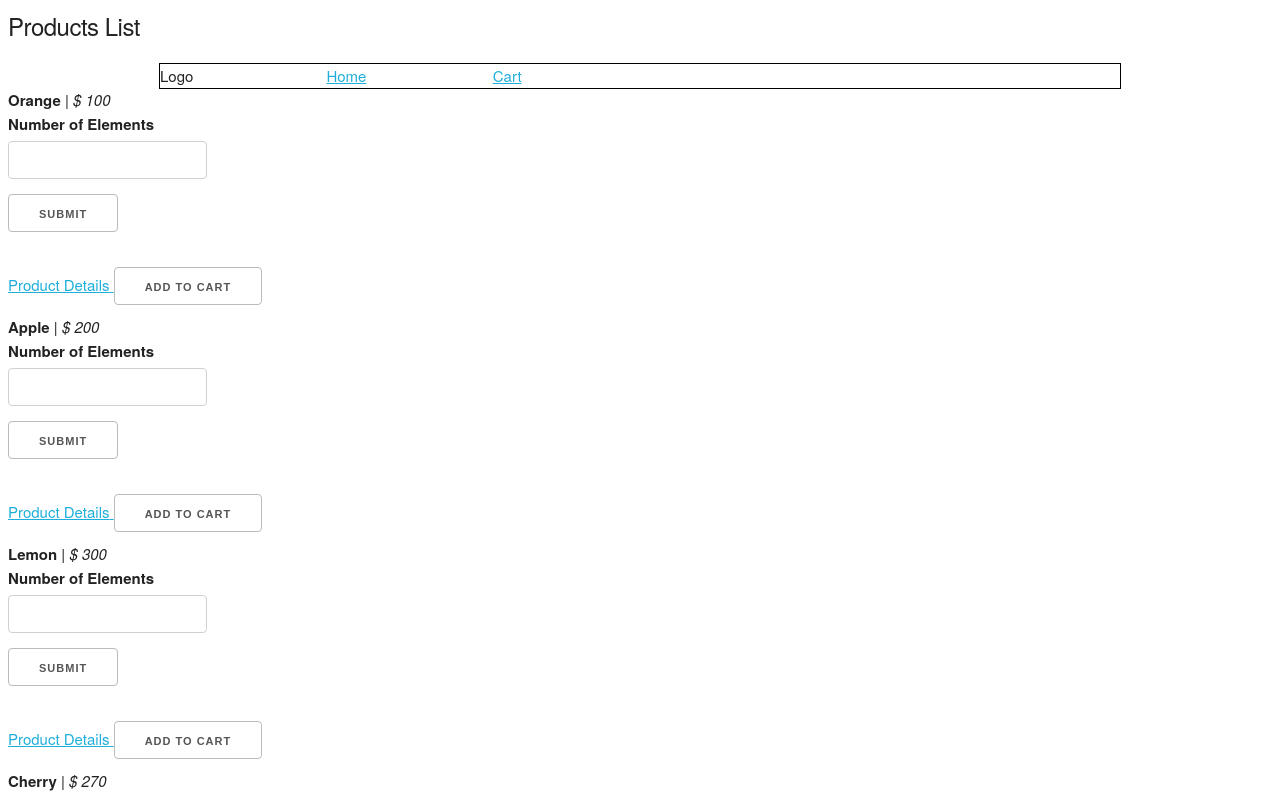
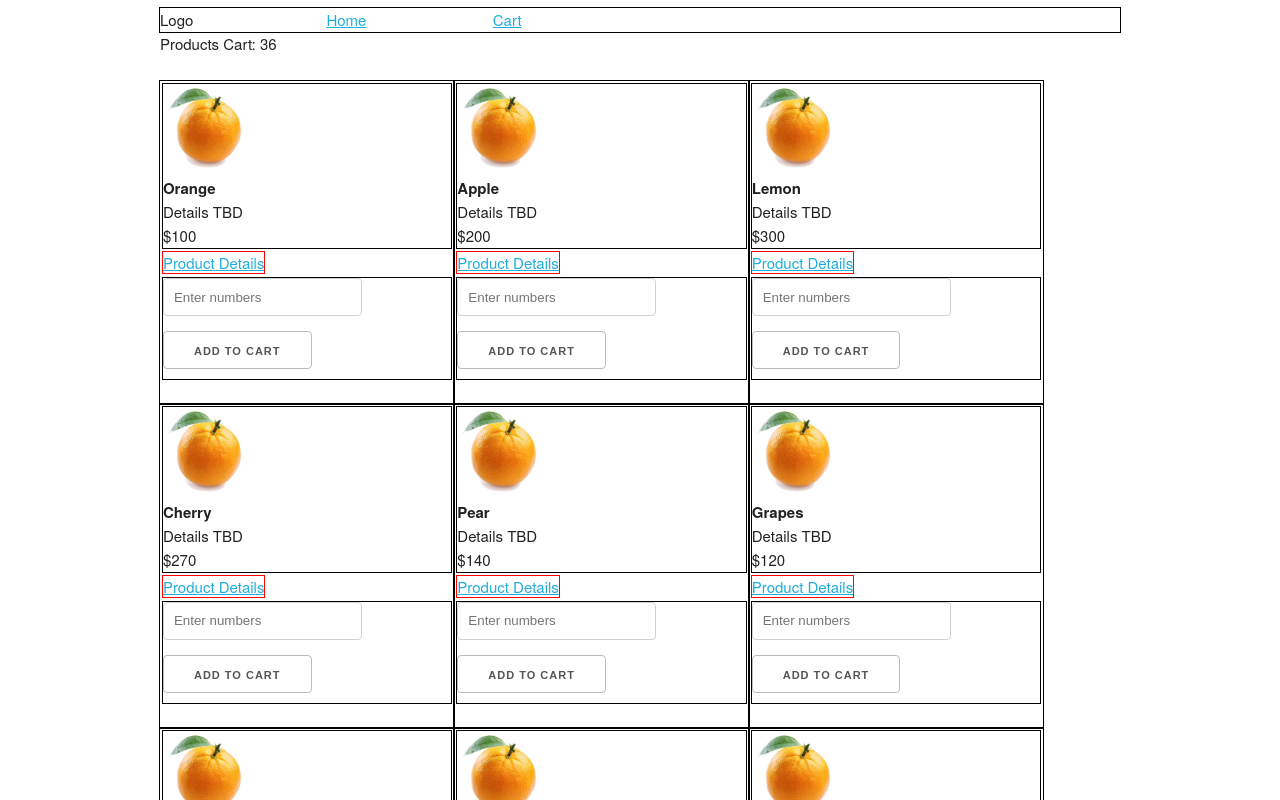
Before and after one commit to giu2000/FruitsStore, a React (Create React App) app in the folder fruits_store/: page /products_list in a window 1280 px wide. Shown: the top 800 px of the page. Built offline with nearby package versions, Linux system fonts and the light colour scheme; data requests are answered from the project's data file.

Commit message:
refactor products list

```diff
--- a/fruits_store/db.json
+++ b/fruits_store/db.json
@@ -4,7 +4,8 @@
       "id": "1",
       "name": "Orange",
       "description": "Description",
-      "price": "100"
+      "price": "100",
+      "image_src": "./orange.jpg"
     },
     {
       "id": "2",
@@ -67,8 +68,8 @@
       "name": "Apple",
       "description": "Description",
       "price": "200",
-      "quantity": 2,
-      "productTotalPrice": 600
+      "quantity": 10,
+      "productTotalPrice": 2200
     },
     {
       "id": "3",
@@ -85,6 +86,30 @@
       "price": "270",
       "quantity": 1,
       "productTotalPrice": 270
+    },
+    {
+      "id": "1",
+      "name": "Orange",
+      "description": "Description",
+      "price": "100",
+      "quantity": 4,
+      "productTotalPrice": 400
+    },
+    {
+      "id": "7",
+      "name": "WaterMelon",
+      "description": "Description",
+      "price": "290",
+      "quantity": 9,
+      "productTotalPrice": 2610
+    },
+    {
+      "id": "8",
+      "name": "Pineapple",
+      "description": "Description",
+      "price": "40",
+      "quantity": 9,
+      "productTotalPrice": 360
     }
   ]
 }
--- a/fruits_store/src/components/Cart.js
+++ b/fruits_store/src/components/Cart.js
@@ -31,7 +31,7 @@ import Navbar, { homeConfig, productListConfig} from './Navbar';
 //Component Empty Cart
 const EmptyCart = ({pathLink, text}) => {
     return(
-        <div className='container'>
+        <div className='telwe columns'>
             <div className='row' style={{outline: '1px solid black', display:'grid'}}>
                 <p style={{textAlign: 'center'}}>{EMPTY_CART}</p>
                 <CustomLink
@@ -90,7 +90,7 @@ export default class Cart extends React.Component{
     render(){
         const { cart: { isLoading, error, products, totalPrice, counter } } = this.props;
         return(
-            <div>
+            <div className='container'>
 
                 <Navbar firstConfig={homeConfig} secondConfig={productListConfig}/>
                 {isLoading && <Loading />}
@@ -98,8 +98,8 @@ export default class Cart extends React.Component{
 
                 {products.length === 0 ?
                     <EmptyCart pathLink={products_list} text={BACK_TO_PRODUCTS_LIST_LINK} />
-                    : <div className='container' style={{outline:'1px solid black'}}>
-                        <div className='row' style={{outline: '1px solid red'}}>
+                    : <div className='row' style={{ outline: '1px solid red' }}>
+                        <div className='telwe columns' style={{outline:'1px solid black'}}>
                             <table className='eight columns' style={{outline:'1px solid green'}}>
                                 <thead>
                                     <tr>
--- a/fruits_store/src/components/FormComponent.js
+++ b/fruits_store/src/components/FormComponent.js
@@ -1,17 +1,30 @@
 import React from 'react';
 import { Field, reduxForm } from 'redux-form';
 
+const parseInputToNumber = value => value ? parseInt(value) : 0;
+
 let FormComponent = props => {
-    const { handleSubmit } = props;
+    const { handleSubmit, name } = props;
     return (
-        <form onSubmit={handleSubmit}>
-            <div>
-                <label htmlFor="numberProducts">Number of Elements</label>
-                <Field name={props.name}  component="input" type="text"/>
-            </div>
-            <button type="submit">Submit</button>
-        </form>
+        <div style={{outline: '1px solid black', margin:'1%'}}>
+            <form onSubmit={handleSubmit} className='row'>
+                <div>
+                    <Field
+                        name={name}
+                        component="input"
+                        type="number"
+                        placeholder="Enter numbers"
+                        normalize={parseInputToNumber}
+                    />
+                </div>
+                <div>
+                    <button type="submit">Add to cart</button>
+                </div>
+            </form>
+        </div>
     )
 }
 
 export default FormComponent = reduxForm({ form: 'numberElements' })(FormComponent);
+
+// <label htmlFor="numberProducts"></label>
--- a/fruits_store/src/components/ItemLi.js
+++ b/fruits_store/src/components/ItemLi.js
@@ -3,7 +3,7 @@ import PropTypes from 'prop-types';
 
 const ItemLi = ({children}) => {
     return(
-        <div>
+        <div className='four columns' style={{ outline: '1px solid black', marginLeft:'0%' }}>
             {children}
         </div>
     )
--- a/fruits_store/src/components/Navbar.js
+++ b/fruits_store/src/components/Navbar.js
@@ -28,7 +28,7 @@ export const productListConfig = {
 
 let Navbar = ({firstConfig, secondConfig}) => {
             return (
-                <div className='container'>
+                <div className='telwe columns'>
                     <div className='row' style={{ outline: '1px solid black' }}>
                         <div className='two columns'>Logo</div>
                         <div className='two columns'>
--- a/fruits_store/src/components/Product.js
+++ b/fruits_store/src/components/Product.js
@@ -1,10 +1,17 @@
 import React from 'react';
 import PropTypes from 'prop-types';
 
-const Product = ({name, price}) => {
+const Product = ({ name, price}) => {
     return (
-        <div>
-            <b>{name}</b> | <i>$ {price}</i>
+        <div style={{outline: '1px solid black', margin:'1%'}}>
+            <img src={require('./orange.jpg')} style= {{ width: "30%", height: "30%" }}/>
+            <div>
+                <b>{name}</b>
+            </div>
+            <div>Details TBD</div>
+            <div>
+                ${price}
+            </div>
         </div>)
 }
 
--- a/fruits_store/src/components/ProductList.js
+++ b/fruits_store/src/components/ProductList.js
@@ -6,12 +6,10 @@ import CustomLink from './CustomLink';
 import Loading from './Loading';
 import ErrorComponent from './ErrorComponent';
 import ItemLi from './ItemLi';
-import TitlePage from './TitlePage';
 import CartProductsCounter from './CartProductsCounter';
 import FormComponent from './FormComponent';
 import { product_details, home, cart } from '../utils/link';
 import {
-    PRODUCTS_LIST_PAGE_NAME, ADD_TO_CART,
     PRODUCT_DETAILS_LINK_PLACEHOLDER
 } from '../utils/labels';
 import Navbar, { homeConfig, cartConfig } from './Navbar';
@@ -23,6 +21,7 @@ export default class ProductList extends React.Component{
         productsList: PropTypes.object.isRequired
     }
     submit = (values, product) => {
+        console.log('input', values)
         this.props.addProductToCart(product, values);
     }
     componentDidMount() {
@@ -34,11 +33,16 @@ export default class ProductList extends React.Component{
         const { productsList: { products } } = this.props;
         return products.map((product, index) => {
             return(
-                <ItemLi key={product.id+index}>
+
+                <ItemLi  key={product.id+index}>
                     <Product product={product} name={product.name} price={product.price} />
-                    <FormComponent onSubmit={values => this.submit(values, product)} name={product.name}/>
-                    <CustomLink pathLink={`${product_details}/${product.id}`} text={PRODUCT_DETAILS_LINK_PLACEHOLDER} />
-                    <Button onClick={() => this.props.addProductToCart(product)} product={product} text={ADD_TO_CART} />
+                    <CustomLink pathLink={`${product_details}/${product.id}`}
+                                text={PRODUCT_DETAILS_LINK_PLACEHOLDER}
+                                style={{ outline: '1px solid red', margin: '1%' }}
+                    />
+                    <FormComponent onSubmit={values => this.submit(values, product)}
+                                    name={product.name}
+                    />
                 </ItemLi>
             )
         })
@@ -47,18 +51,19 @@ export default class ProductList extends React.Component{
     render(){
         const { productsList: { isLoading, error }, cartCounter} = this.props;
         return(
-            <>
-
-                <TitlePage title={PRODUCTS_LIST_PAGE_NAME} />
-                <Navbar firstConfig={homeConfig} secondConfig={cartConfig} />
+            <div className='container'>
+                <div className='row'>
+                    <Navbar firstConfig={homeConfig} secondConfig={cartConfig} />
+                </div>
                 {isLoading && <Loading />}
                 {error && <ErrorComponent />}
-
-                <ul>
-                    {this.renderList()}
-                </ul>
                 <CartProductsCounter counter={cartCounter} />
-            </>
+                <div className='row'>
+                    <ul>
+                        {this.renderList()}
+                    </ul>
+                </div>
+            </div>
         )
     }
 }
--- a/fruits_store/src/state/cart-state/actions/addProductToCart.js
+++ b/fruits_store/src/state/cart-state/actions/addProductToCart.js
@@ -44,7 +44,7 @@ const addProductToCart = (product, quantityChoosen) => (dispatch, getState) => {
         qty = 0;
         prdctTotalPrc = 0
     }
-    qtyToAdd = quantityChoosen ? parseInt(quantityChoosen[product.name]) : 1
+    qtyToAdd = quantityChoosen ? quantityChoosen[product.name] : 1
     fetch(endpoint, {
         method,
         headers: {
@@ -58,7 +58,7 @@ const addProductToCart = (product, quantityChoosen) => (dispatch, getState) => {
         })
     })
     .then(response => {
-        console.log('productTotalPrice', product.productTotalPrice)
+
         dispatch(addProductToCartSuccess());
 
     })
--- a/fruits_store/src/state/cart-state/reducers/cartReducer.js
+++ b/fruits_store/src/state/cart-state/reducers/cartReducer.js
@@ -14,8 +14,6 @@ import {
     REMOVE_ALL_PRODUCTS_FROM_CART_SUCCESS,
     REMOVE_ALL_PRODUCTS_FROM_CART_ERROR,
 } from "../types/ActionTypes";
-
-
 
 const initialState = {
     isLoading: false,
--- a/fruits_store/src/utils/labels.js
+++ b/fruits_store/src/utils/labels.js
@@ -7,7 +7,7 @@ export const PRODUCT_PRICE = "Price";
 export const PRODUCT_QUANTITY = "Quantity";
 export const PRODUCT_DESCRIPTION = "Description";
 export const TOTAL_PRICE = "Total Price";
-export const PRODUCTS_NUMBER = "Products Number"
+export const PRODUCTS_NUMBER = "Products Cart"
 //Cart Link
 export const BACK_TO_PRODUCTS_LIST_LINK = "Back to Product list";
 export const HOME_LINK_PLACEHOLDER = "Home";
```
Also changed, not shown: fruits_store/src/components/orange.jpg (added).
